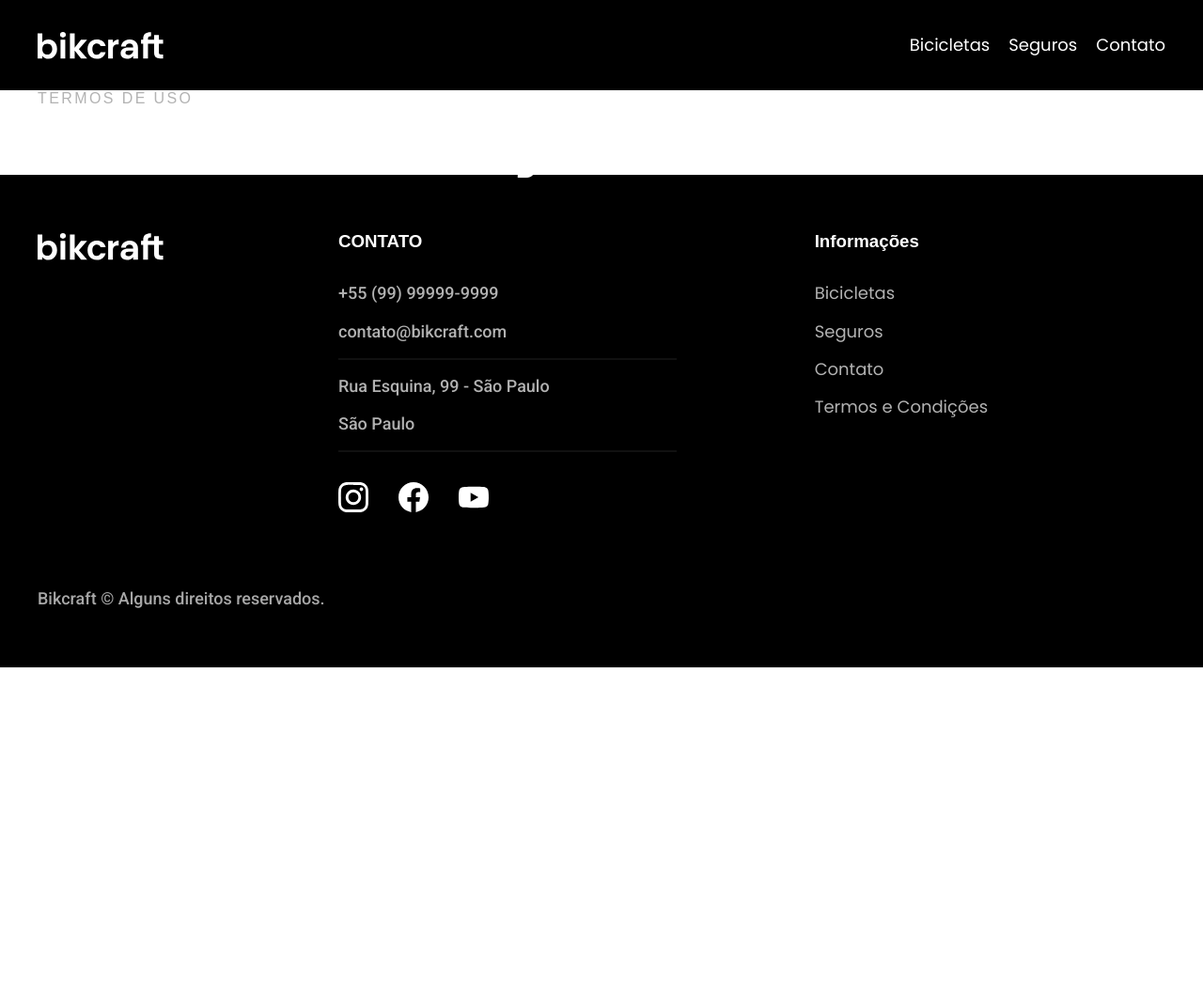
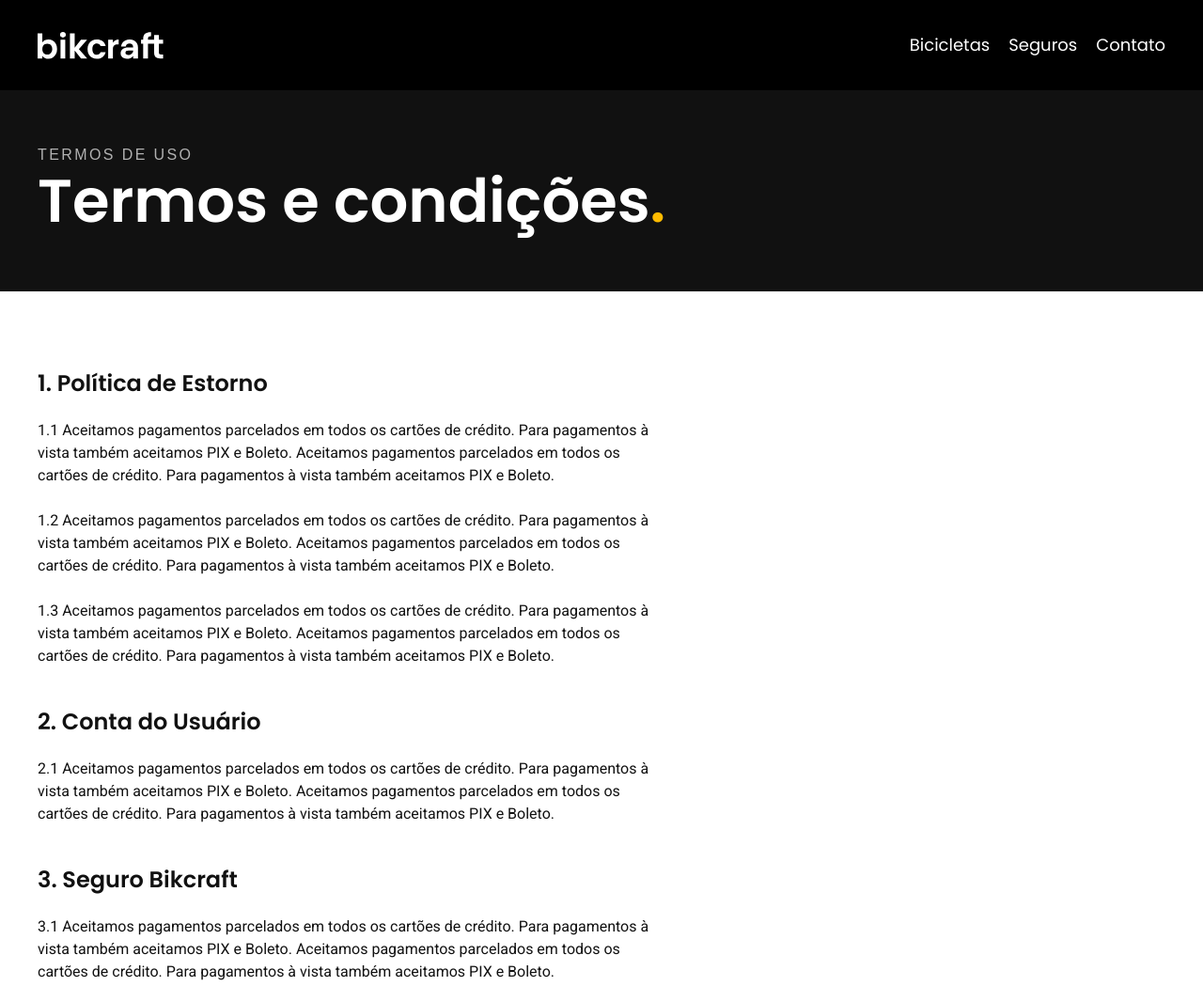
Before and after one commit to ViniciusSilver/bikcraft, a plain HTML site: page termos.html in a window 1280 px wide. Shown: the top 1049 px of the page at 94% size. Before the commit the page ends 800 px from the top, so only its background shows below. Drawn offline with Linux system fonts and the light colour scheme; files whose address does not match are found by name.

Commit message:
Criada pagina de termos

```diff
--- a/css/style.css
+++ b/css/style.css
@@ -16,3 +16,6 @@
 
 /* Seguros */
 @import url(./seguros/seguros.css);
+
+/* termos */
+@import url(./termos/termos.css);
--- /dev/null
+++ b/css/termos/termos.css
@@ -0,0 +1,18 @@
+.termos{
+    padding-top: 80px;
+    padding-bottom: 80px;
+}
+
+.termos h2{
+    font-weight: 600;
+    margin-bottom: 20px;
+}
+
+.termos p{
+    margin-bottom: 24px;
+    max-width: 75ch;
+}
+
+.termos p + h2{
+    margin-top: 40px;
+}
--- a/css/utilidades/componentes.css
+++ b/css/utilidades/componentes.css
@@ -39,3 +39,25 @@
     font-size: 1rem;
 }
 }
+/* titulos internos */
+.titulo-bg{
+    padding-top: 60px;
+    padding-bottom: 60px;
+    background-color: var(--cor-11);
+
+}
+.titulo p{
+    margin-bottom: 4px;
+}
+
+@media (max-width:800px) {
+    .titulo-bg{
+        padding-top: 40px;
+        padding-bottom: 40px;
+    }
+    .titulo p{
+        font-size: 1rem;
+        text-transform: lowercase;
+        font-weight: 400;
+    }
+}
--- a/css/utilidades/cores.css
+++ b/css/utilidades/cores.css
@@ -44,3 +44,7 @@
 .cor-6{
     color: var(--cor-6);
 }
+
+.cor-11{
+    color: var(--cor-11);
+}
--- a/termos.html
+++ b/termos.html
@@ -35,8 +35,40 @@
         <div class="titulo-bg">
             <div class="titulo container">
                 <p class="font-2-l-b cor-5">Termos de uso</p>
-                <h1 class="font-1-xxl cor-0">Termos e condições<span>.</span></h1>
+                <h1 class="font-1-xxl cor-0">Termos e condições<span class="cor-p1">.</span></h1>
             </div>
+        </div>
+
+        <div class="termos container font-2-s cor-10">
+            <h2 class="font-1-l cor-11"> 1. Política de Estorno</h2>
+            <p>1.1 Aceitamos pagamentos parcelados em todos os cartões de crédito.
+                Para pagamentos à vista também aceitamos PIX e Boleto.
+                Aceitamos pagamentos parcelados em todos os cartões de crédito.
+                Para pagamentos à vista também aceitamos PIX e Boleto.
+            </p>
+             <p>1.2 Aceitamos pagamentos parcelados em todos os cartões de crédito.
+                Para pagamentos à vista também aceitamos PIX e Boleto.
+                Aceitamos pagamentos parcelados em todos os cartões de crédito.
+                Para pagamentos à vista também aceitamos PIX e Boleto.
+            </p>
+              <p>1.3 Aceitamos pagamentos parcelados em todos os cartões de crédito.
+                Para pagamentos à vista também aceitamos PIX e Boleto.
+                Aceitamos pagamentos parcelados em todos os cartões de crédito.
+                Para pagamentos à vista também aceitamos PIX e Boleto.
+            </p>
+            <h2 class="font-1-l cor-11"> 2. Conta do Usuário</h2>
+            <p>
+                2.1 Aceitamos pagamentos parcelados em todos os cartões de crédito.
+                Para pagamentos à vista também aceitamos PIX e Boleto.
+                Aceitamos pagamentos parcelados em todos os cartões de crédito.
+                Para pagamentos à vista também aceitamos PIX e Boleto.
+            </p>
+            <h2 class="font-1-l cor-11"> 3. Seguro Bikcraft</h2>
+            <p>3.1 Aceitamos pagamentos parcelados em todos os cartões de crédito.
+                Para pagamentos à vista também aceitamos PIX e Boleto.
+                Aceitamos pagamentos parcelados em todos os cartões de crédito.
+                Para pagamentos à vista também aceitamos PIX e Boleto.
+            </p>
         </div>
 
     </main>
```
